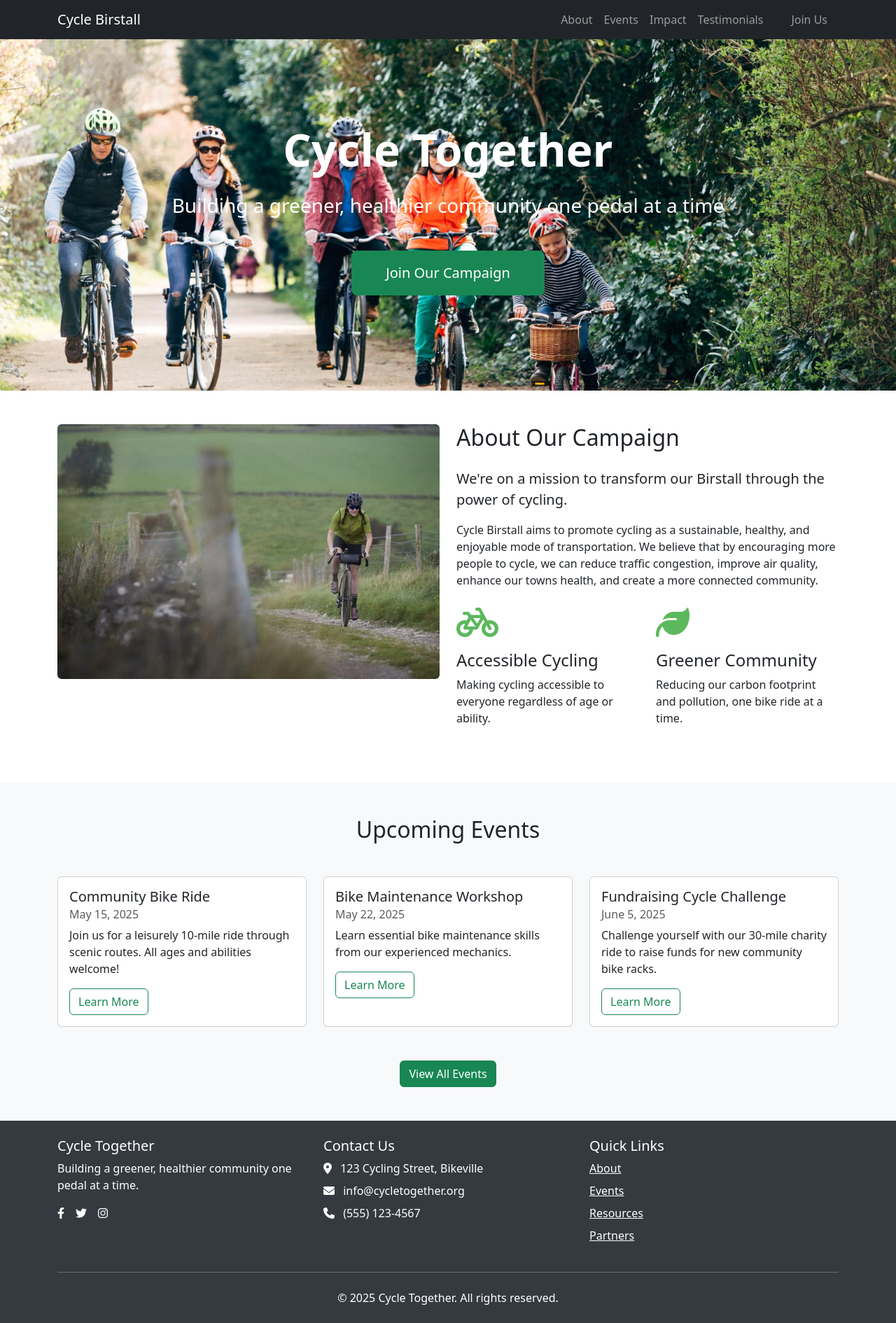
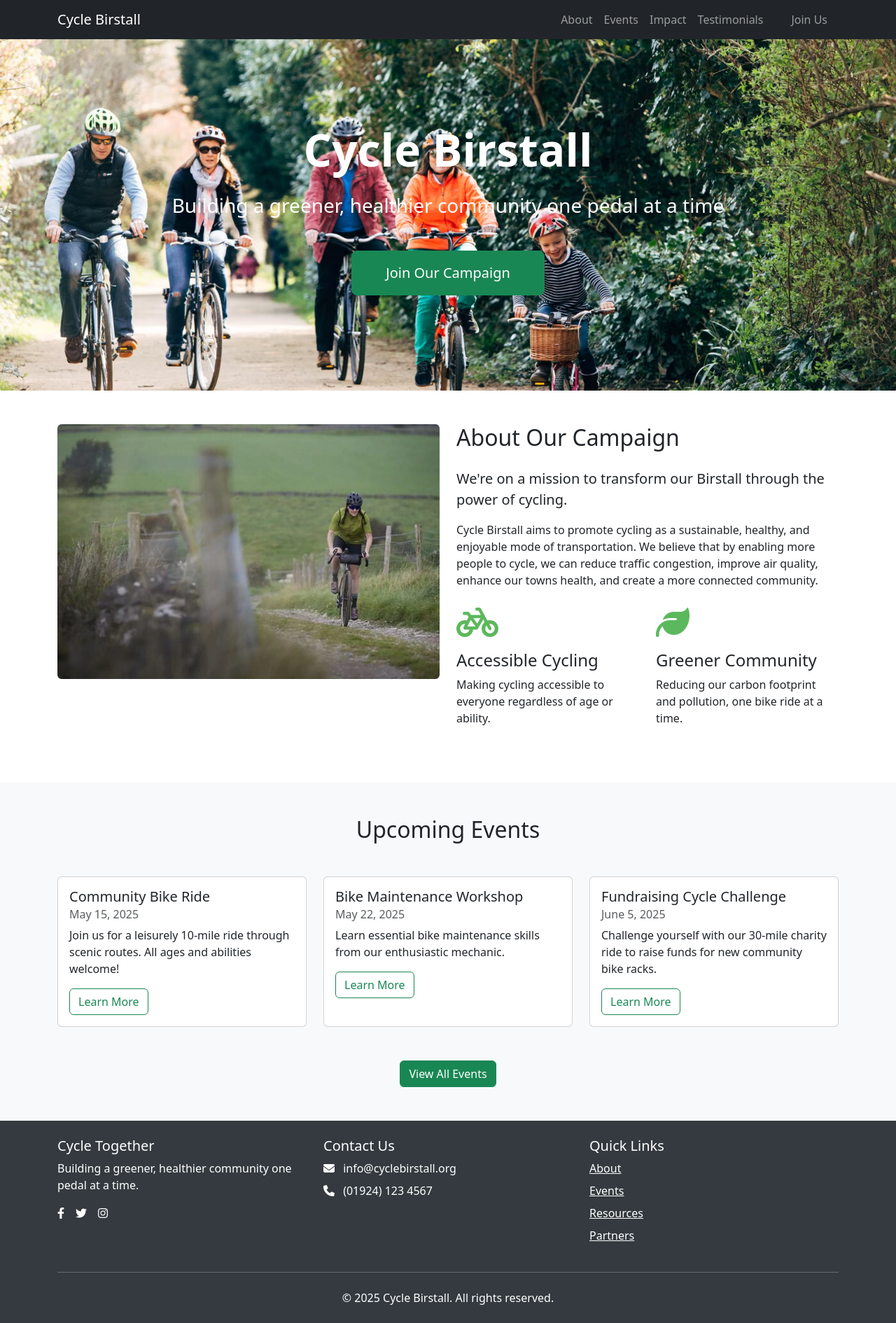
Before and after one commit to rclarke87/cycle-birstall, an Eleventy site: page src/index.md in a window 1280 px wide. Shown: the whole page at 70% size. Built offline with nearby package versions, Linux system fonts and the light colour scheme; Eleventy itself is replaced by a stand-in of ours; files that its build step writes are made by us from their sources.

Commit message:
added localisation

```diff
--- a/src/_includes/components/about.njk
+++ b/src/_includes/components/about.njk
@@ -5,7 +5,7 @@
       <div class="col-lg-6 mb-4 mb-lg-0">
         <img
           src="/_images/walk_wheel_ride.png"
-          alt="Community cyclists"
+          alt="Rural riding"
           class="img-fluid rounded"
         />
       </div>
@@ -17,7 +17,7 @@
         </p>
         <p>
           Cycle Birstall aims to promote cycling as a sustainable, healthy, and
-          enjoyable mode of transportation. We believe that by encouraging more
+          enjoyable mode of transportation. We believe that by enabling more
           people to cycle, we can reduce traffic congestion, improve air
           quality, enhance our towns health, and create a more connected
           community.
--- a/src/_includes/components/events.njk
+++ b/src/_includes/components/events.njk
@@ -21,8 +21,8 @@
                 <h5 class="card-title">Bike Maintenance Workshop</h5>
                 <h6 class="card-subtitle mb-2 text-muted">May 22, 2025</h6>
                 <p class="card-text">
-                  Learn essential bike maintenance skills from our experienced
-                  mechanics.
+                  Learn essential bike maintenance skills from our enthusiastic
+                  mechanic.
                 </p>
                 <a href="#" class="btn btn-outline-success">Learn More</a>
               </div>
--- a/src/_includes/components/footer.njk
+++ b/src/_includes/components/footer.njk
@@ -20,14 +20,12 @@
             <h5>Contact Us</h5>
             <address>
               <p class="mb-2">
-                <i class="fas fa-map-marker-alt me-2"></i> 123 Cycling Street,
-                Bikeville
               </p>
               <p class="mb-2">
-                <i class="fas fa-envelope me-2"></i> info@cycletogether.org
+                <i class="fas fa-envelope me-2"></i> info@cyclebirstall.org
               </p>
               <p class="mb-2">
-                <i class="fas fa-phone me-2"></i> (555) 123-4567
+                <i class="fas fa-phone me-2"></i> (01924) 123 4567
               </p>
             </address>
           </div>
@@ -47,7 +45,7 @@
         </div>
         <hr class="my-4 bg-light" />
         <div class="text-center">
-          <p class="mb-0">&copy; 2025 Cycle Together. All rights reserved.</p>
+          <p class="mb-0">&copy; 2025 Cycle Birstall. All rights reserved.</p>
         </div>
       </div>
     </footer>
--- a/src/_includes/components/hero.njk
+++ b/src/_includes/components/hero.njk
@@ -1,15 +1,13 @@
 <header class="hero" id="home" style="background-image: url('/_images/hero.jpg'); background-size: cover; background-position: center;">
 <div class="container text-center">
       <div class="container text-center">
-<h1 class="display-3 fw-bold mb-4">Cycle Together</h1>
+<h1 class="display-3 fw-bold mb-4">Cycle Birstall</h1>
         <h2 class="h3 mb-5">
           Building a greener, healthier community one pedal at a time
         </h2>
         <div class="row justify-content-center">
           <div class="col-md-6">
-            <a href="#join" class="btn btn-success btn-lg px-5 py-3 mb-3"
-              >Join Our Campaign</a
-            >
+            <a href="#join" class="btn btn-success btn-lg px-5 py-3 mb-3">Join Our Campaign</a>
           </div>
         </div>
       </div>
```
